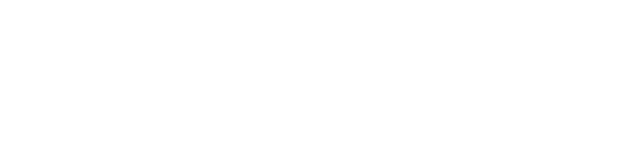
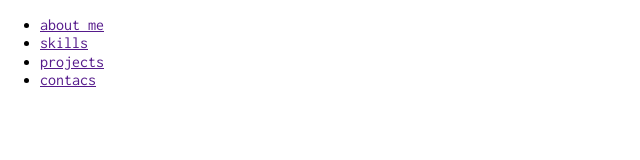
Before and after one commit to qwertyzi/portfolio, a plain HTML site: page index.html in a window 1280 px wide. Shown: the whole page, without its empty margins (0-640 px from the left). Drawn offline with Linux system fonts and the light colour scheme.

Commit message:
feat: add header

```diff
--- a/index.html
+++ b/index.html
@@ -10,6 +10,25 @@
     <link rel="stylesheet" href="./css/main.css">
 </head>
 <body>
+    <header class="header">
+        <a href="" class="logo"></a>
+        <nav class="menu">
+            <ul class="list-anchor-links">
+                <li class="list-anchor-links__item">
+                    <a href="" class="anchor-link">about me</a>
+                </li>
+                <li class="list-anchor-links__item">
+                    <a href="" class="anchor-link">skills</a>
+                </li>
+                <li class="list-anchor-links__item">
+                    <a href="" class="anchor-link">projects</a>
+                </li>
+                <li class="list-anchor-links__item">
+                    <a href="" class="anchor-link">contacs</a>
+                </li>
+            </ul>
+        </nav>
+    </header>
 
 </body>
 </html>
```
